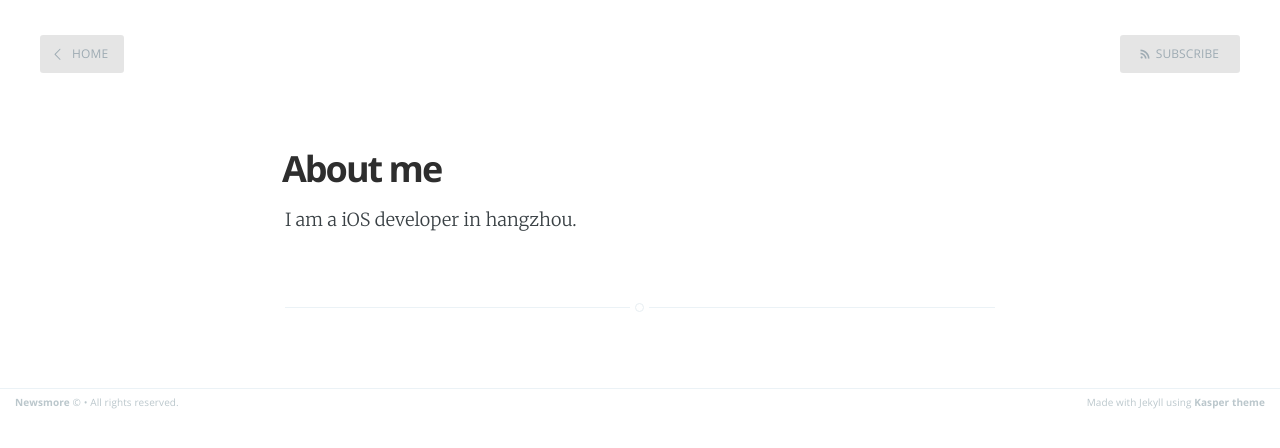
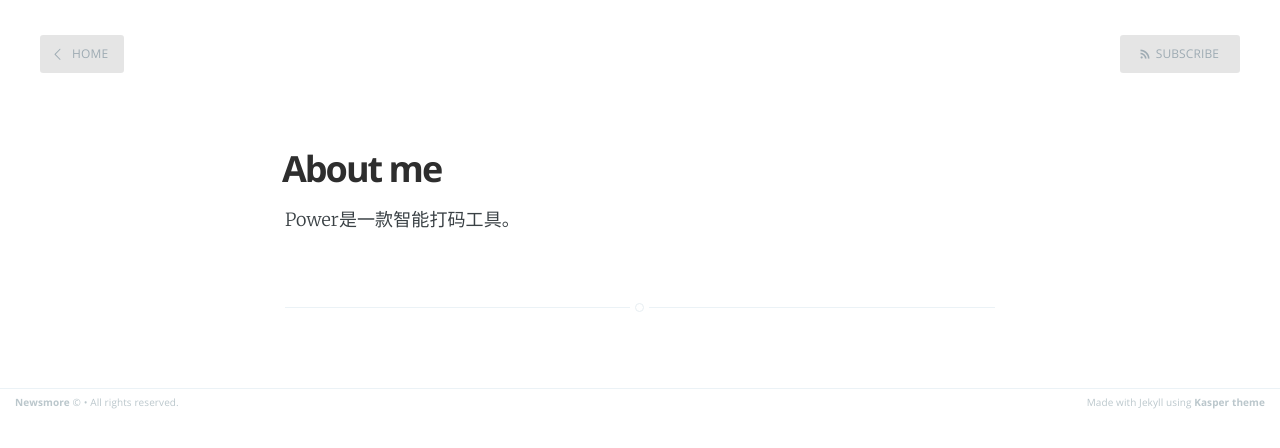
Before and after one commit to JessiePlus/LinDing.github.io, a Jekyll site: the page built from about.md, in a window 1280 px wide. Shown: the top 448 px of the page. Built offline with Jekyll 4.4.1, drawn with Linux system fonts in a browser that asks for light colours.

Commit message:
修改UI

```diff
--- a/about.md
+++ b/about.md
@@ -2,4 +2,4 @@
 layout: page
 title: About me
 ---
-I am a iOS developer in hangzhou.
+Power是一款智能打码工具。
```
Also changed, not shown: 1 other file.
